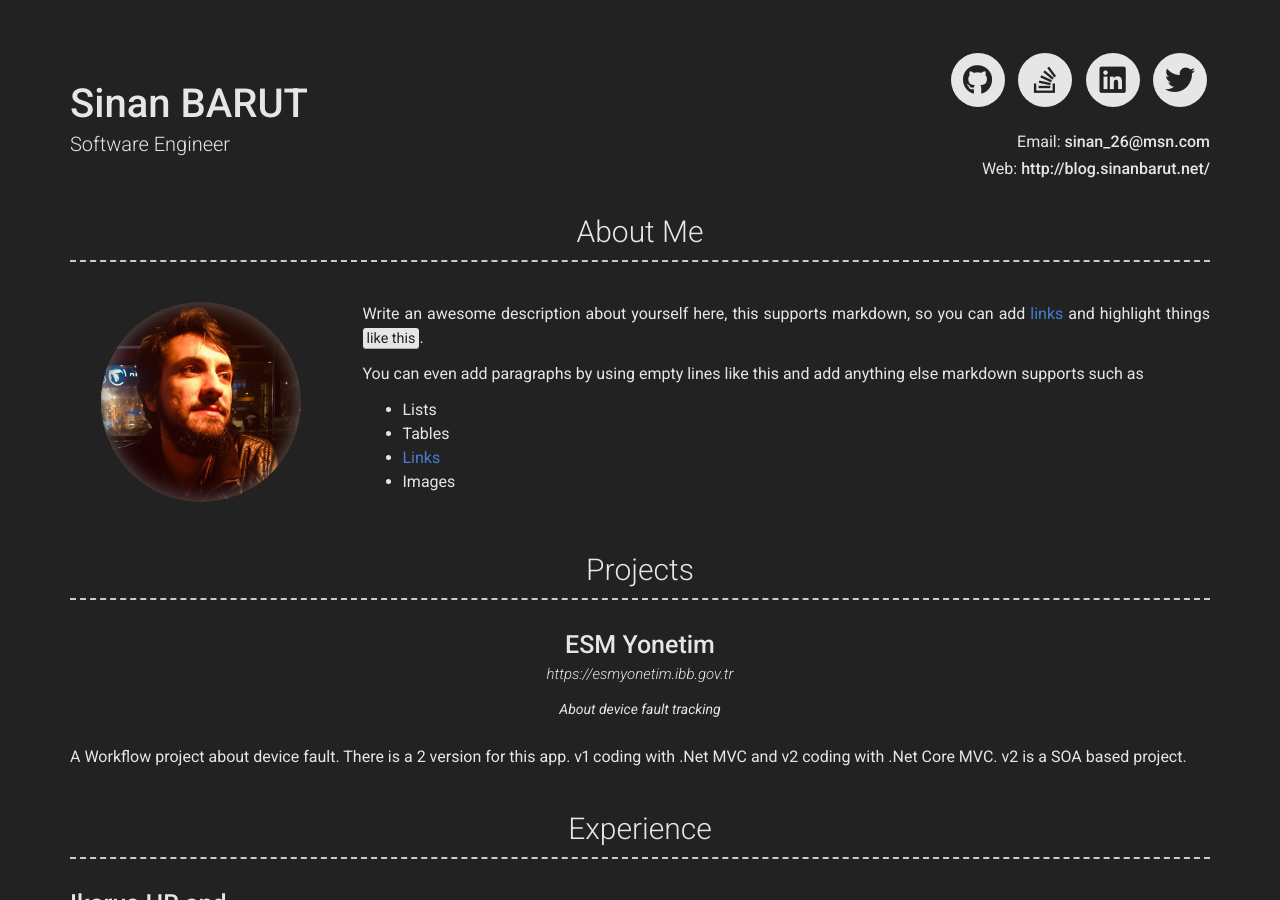
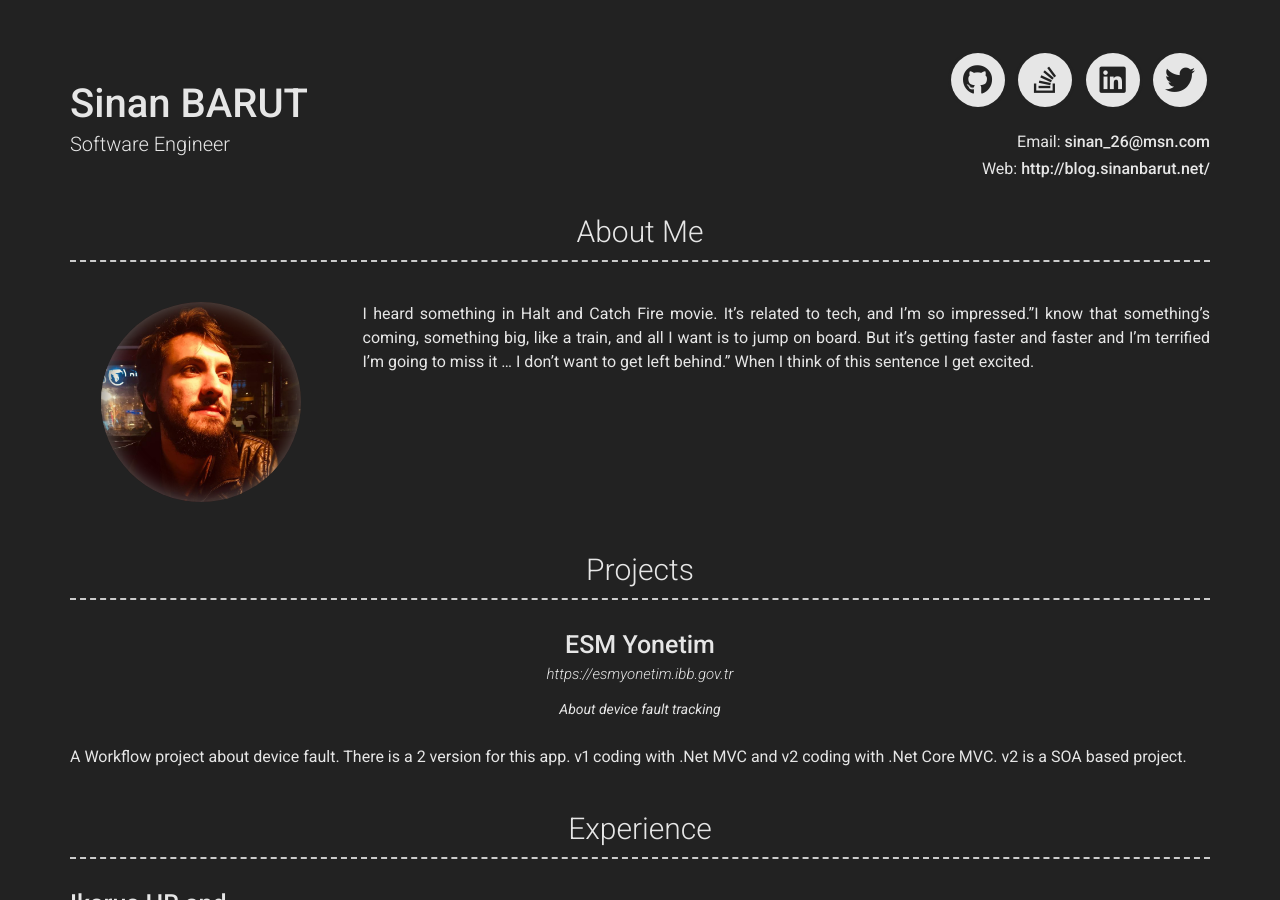
Before and after one commit to SinanBarut26/sinanbarut26.github.io, a Jekyll site: the page built from index.md, in a window 1280 px wide and 900 px high. Built offline with Jekyll 4.4.1, drawn with Linux system fonts in a browser that asks for light colours; nearby versions of some CDN libraries.

Commit message:
Content Update

```diff
--- a/_config.yml
+++ b/_config.yml
@@ -45,13 +45,8 @@ linkedin_username: sinanbarut26
 # about_title: About Me (Use this to override about section title)
 about_profile_image: images/profile.jpg
 about_content: | # this will include new lines to allow paragraphs
-  Write an awesome description about yourself here, this supports markdown, so you can add [links](http://foobar.com) and highlight things <mark>like this</mark>.
+  I heard something in Halt and Catch Fire movie. It’s related to tech, and I’m so impressed.”I know that something’s coming, something big, like a train, and all I want is to jump on board. But it’s getting faster and faster and I’m terrified I’m going to miss it … I don’t want to get left behind.” When I think of this sentence I get excited.
 
-  You can even add paragraphs by using empty lines like this and add anything else markdown supports such as
-    - Lists
-    - Tables
-    - <a href="google.com">Links</a>
-    - Images
 
 # Projects Section
 # projects_title: Projects #(Use this to override about projects section title)
```
